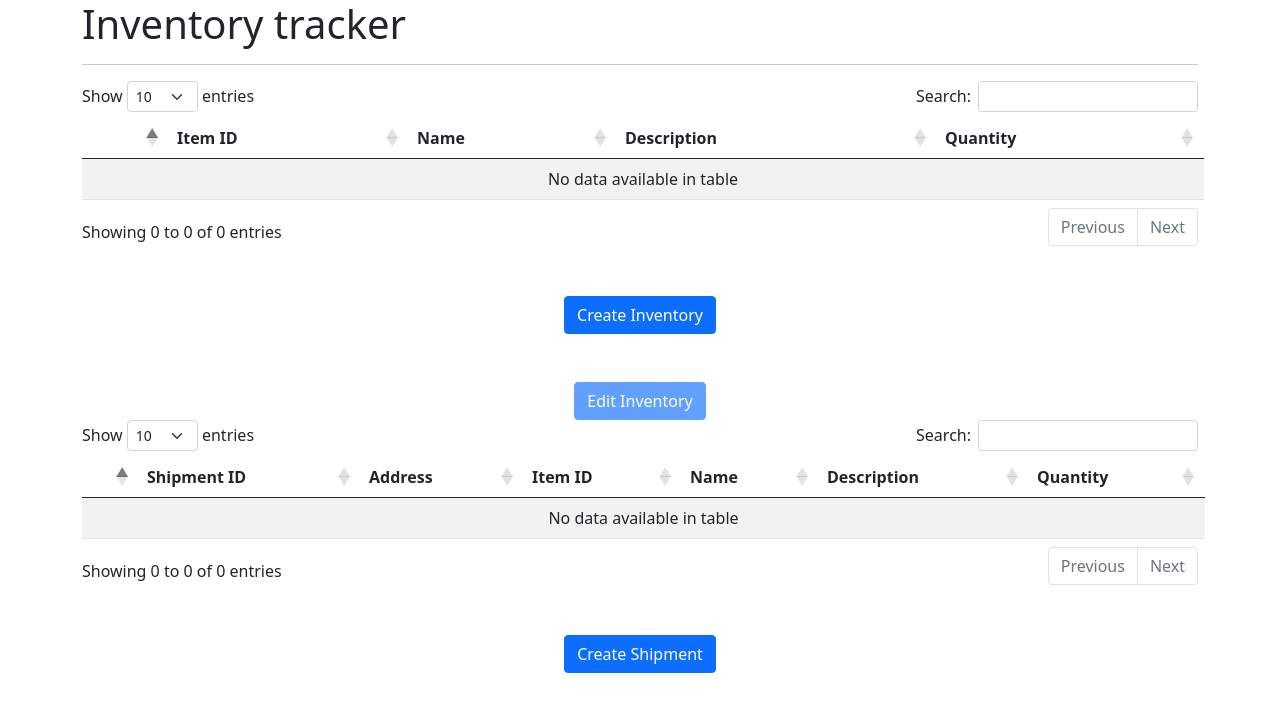
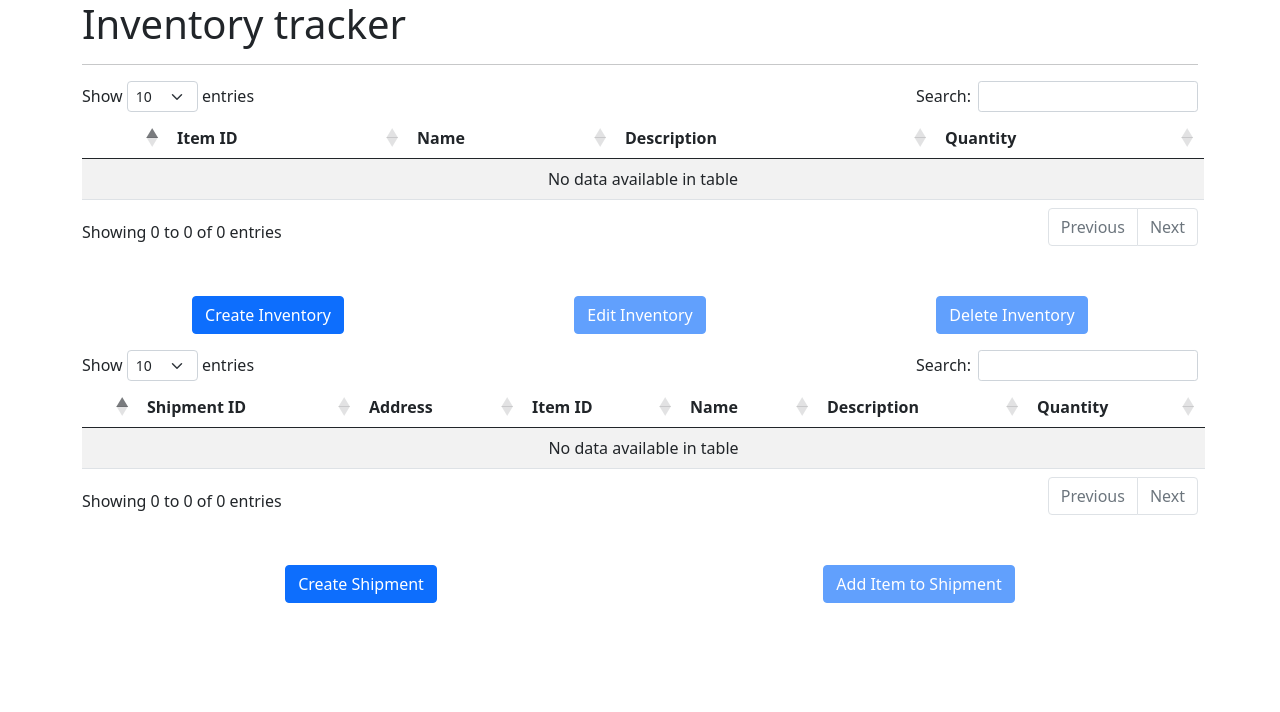
Before and after one commit to el-g-1/inventory_tracker, a Flask app: page / in a window 1280 px wide. Shown: the top 712 px of the page. Run offline with Flask 2, Linux system fonts and the light colour scheme; data that the repository does not hold is empty; some libraries are stand-ins or nearby versions.

Commit message:
Added "Delete Inventory" and "Add Item to Shipment" buttons

```diff
--- a/inventory_tracker/templates/tables.html
+++ b/inventory_tracker/templates/tables.html
@@ -16,17 +16,29 @@
   </tbody>
 </table>
 
-<!-- Click on Modal Button -->
-<button id="buttonCreateInventory" type="button" class="btn btn-primary mx-auto d-block mt-5" data-bs-toggle="modal"
-  data-bs-target="#inventoryModalForm">
+<div class="container mb-3">
+  <div class="row">
+    <div class="col">
+      <button id="createInventoryButton" type="button" class="btn btn-primary mx-auto d-block mt-5"
+        data-bs-toggle="modal" data-bs-target="#inventoryModalForm">
         Create Inventory
       </button>
-<button id="buttonEditInventory" type="button" class="btn btn-primary mx-auto d-block mt-5" data-bs-toggle="modal"
+    </div>
+    <div class="col">
+      <button id="editInventoryButton" type="button" class="btn btn-primary mx-auto d-block mt-5" data-bs-toggle="modal"
         data-bs-target="#inventoryModalForm">
         Edit Inventory
       </button>
+    </div>
+    <div class="col">
+      <button id="deleteInventoryButton" type="button" class="btn btn-primary mx-auto d-block mt-5">
+        Delete Inventory
+      </button>
+    </div>
+  </div>
+</div>
 
-<!-- Modal -->
+
 <div class="modal fade" id="inventoryModalForm" tabindex="-1" aria-labelledby="inventoryModalLabel" aria-hidden="true">
   <div class="modal-dialog">
     <div class="modal-content">
@@ -42,17 +54,17 @@
           </div>
           <div class="mb-3">
             <label class="form-label">Name</label>
-            <input type="text" class="form-control" id="inventoryFormName" name="name" placeholder="Item Name" />
+            <input type="text" class="form-control" id="inventoryFormName" name="name" placeholder="Enter Item Name" />
           </div>
           <div class="mb-3">
             <label class="form-label">Description</label>
             <input type="text" class="form-control" id="inventoryFormDescription" name="description"
-              placeholder="Item Description" />
+              placeholder="Enter Item Description" />
           </div>
           <div class="mb-3">
             <label class="form-label">Quantity</label>
             <input type="number" class="form-control" id="inventoryFormQuantity" name="quantity"
-              placeholder="Item Quantity" min="0" step="1" />
+              placeholder="Enter Item Quantity" min="0" step="1" />
           </div>
           <div class="modal-footer d-block">
             <button type="submit" class="btn btn-warning float-end" id='inventoryFormSubmit'>Edit</button>
@@ -80,34 +92,50 @@
   </tbody>
 </table>
 
-<!-- Click on Modal Button -->
-<button id="buttonCreateShipment" type="button" class="btn btn-primary mx-auto d-block mt-5" data-bs-toggle="modal"
-  data-bs-target="#shipmentModalForm">
+<div class="container mb-3">
+  <div class="row">
+    <div class="col">
+      <button id="createShipmentButton" type="button" class="btn btn-primary mx-auto d-block mt-5"
+        data-bs-toggle="modal" data-bs-target="#shipmentModalForm">
         Create Shipment
       </button>
+    </div>
+    <div class="col">
+      <button id="addToShipmentButton" type="button" class="btn btn-primary mx-auto d-block mt-5" data-bs-toggle="modal"
+        data-bs-target="#shipmentModalForm">
+        Add Item to Shipment
+      </button>
+    </div>
+  </div>
+</div>
 
-<!-- Modal -->
 <div class="modal fade" id="shipmentModalForm" tabindex="-1" aria-labelledby="shipmentModalLabel" aria-hidden="true">
   <div class="modal-dialog">
     <div class="modal-content">
       <div class="modal-header">
-        <h5 class="modal-title" id="shipmentModalLabel">Create Shipment</h5>
+        <h5 class="modal-title" id="shipmentModalLabel">Create/Add Shipment</h5>
         <button type="button" class="btn-close" data-bs-dismiss="modal" aria-label="Close"></button>
       </div>
       <div class="modal-body">
         <form id="shipmentForm">
           <div class="mb-3">
+            <label class="form-label">Shipment ID</label>
+            <input type="text" class="form-control" id="shipmentFormId" name="shipment_id" placeholder="" disabled />
+          </div>
+          <div class="mb-3">
             <label class="form-label">Address</label>
-            <input type="text" class="form-control" id="shipmentFormAddress" name="address" placeholder="" />
+            <input type="text" class="form-control" id="shipmentFormAddress" name="address"
+              placeholder="Enter Shipment Address" />
           </div>
           <div class="mb-3">
             <label class="form-label">Item ID</label>
-            <input type="text" class="form-control" id="shipmentFormItemId" name="item_id" placeholder="" />
+            <input type="text" class="form-control" id="shipmentFormItemId" name="item_id"
+              placeholder="Enter Shipment Item ID" />
           </div>
           <div class="mb-3">
             <label class="form-label">Quantity</label>
             <input type="number" class="form-control" id="shipmentFormQuantity" name="quantity"
-              placeholder="Item Quantity" min="0" step="1" />
+              placeholder="Enter Shipment Quantity" min="0" step="1" />
           </div>
           <div class="modal-footer d-block">
             <button type="submit" class="btn btn-warning float-end" id='shipmentFormSubmit'>Create</button>
@@ -118,8 +146,7 @@
   </div>
 </div>
 
-<div id='alerts'>
-</div>
+<div id='alerts' class='mb-3'></div>
 {% endblock %}
 
 {% block scripts %}
@@ -168,13 +195,19 @@
         selector: 'td:first-child'
       },
     });
-    let changeEditButtonState = function () {
+    let changeButtonsState = function () {
       let selected = inventoryDataTable.rows({ selected: true }).data();
-      $('#buttonEditInventory').prop('disabled', selected.length != 1);
+      $('#editInventoryButton').prop('disabled', selected.length != 1);
+      $('#deleteInventoryButton').prop('disabled', selected.length != 1);
     };
-    changeEditButtonState();
-    inventoryDataTable.on('select', changeEditButtonState);
-    inventoryDataTable.on('deselect', changeEditButtonState);
+    changeButtonsState();
+    inventoryDataTable.on('select', changeButtonsState);
+    inventoryDataTable.on('deselect', changeButtonsState);
+    inventoryDataTable.on('draw', changeButtonsState);
+  }
+
+  function reloadInventory() {
+    inventoryDataTable.ajax.reload();
   }
 
   var shipmentDataTable = null;
@@ -230,10 +263,14 @@
         selector: 'td:first-child'
       },
     });
-  }
-
-  function reloadInventory() {
-    inventoryDataTable.ajax.reload();
+    let changeButtonsState = function () {
+      let selected = shipmentDataTable.rows({ selected: true }).data();
+      $('#addToShipmentButton').prop('disabled', selected.length != 1);
+    };
+    changeButtonsState();
+    shipmentDataTable.on('select', changeButtonsState);
+    shipmentDataTable.on('deselect', changeButtonsState);
+    shipmentDataTable.on('draw', changeButtonsState);
   }
 
   function reloadShipments() {
@@ -251,16 +288,19 @@
   });
 
   function addAlert(message) {
-    $('#alerts').append(`<div class="alert alert-danger alert-dismissible fade show" role="alert">
+    $('#alerts').append(`
+      <div class="alert alert-danger alert-dismissible fade show" role="alert">
       ${message}
-      <button type="button" class="btn-close" data-bs-dismiss="alert" aria-label="Close"></button>
-</div>`);
+      <button type="button" class="btn-close" data-bs-dismiss="alert" aria-label="Close">
+      </button>
+      </div>
+    `);
   }
 
-  function doPost(method, data, success_fn) {
+  function doRequest(method, url, data, success_fn) {
     $.ajax({
-      type: "POST",
-      url: method,
+      type: method,
+      url: url,
       data: JSON.stringify(data),
       success: function (data) {
         let parsed = {};
@@ -290,6 +330,14 @@
     });
   }
 
+  function doPost(url, data, success_fn) {
+    return doRequest("POST", url, data, success_fn);
+  }
+
+  function doDelete(url, data, success_fn) {
+    return doRequest("DELETE", url, data, success_fn);
+  }
+
   $("#inventoryForm").on("submit", function (event) {
     event.preventDefault();
     $('#inventoryModalForm').modal('hide');
@@ -298,7 +346,20 @@
     for (let i in form) {
       data[form[i].name] = form[i].value;
     }
-    if ($('#inventoryFormSubmit').html() == "Edit") {
+    if ($('#inventoryFormSubmit').html() == "Create") {
+      doPost("/api/items/create", { name: data.name, description: data.description }, function (resp) {
+        if (!resp.id) {
+          addAlert('<strong>Failure</strong>Server did not return new item ID');
+          return;
+        }
+        doPost("/api/inventory/create", {
+          item_id: Number(resp.id),
+          quantity: Number(data.quantity)
+        }, function () {
+          reloadInventory();
+        });
+      });
+    } else {
       let selected = inventoryDataTable.rows({ selected: true }).data()[0];
       doPost("/api/inventory/edit", {
         id: Number(selected.inventory_id),
@@ -315,18 +376,7 @@
         function (resp) {
           refresh();
         });
-    } else {
-      doPost("/api/items/create", { name: data.name, description: data.description }, function (resp) {
-        if (!resp.id) { addAlert('<strong>Failure</strong>Server did not return new item ID'); return; }
-        doPost("/api/inventory/create", {
-          item_id: Number(resp.id),
-          quantity: Number(data.quantity)
-        }, function () {
-          reloadInventory();
-        });
-      });
     }
-    return true;
   });
 
   function setContentInInventoryModalForm(data) {
@@ -340,17 +390,24 @@
     setContentInInventoryModalForm({});
   }
 
-  $("#buttonCreateInventory").on("click", function (event) {
+  $("#createInventoryButton").on("click", function (event) {
     clearContentInInventoryModalForm();
     $('#inventoryFormSubmit').html('Create');
   });
-  $("#buttonEditInventory").on("click", function (event) {
+  $("#editInventoryButton").on("click", function (event) {
     clearContentInInventoryModalForm();
     $('#inventoryFormSubmit').html('Edit');
     let selected = inventoryDataTable.rows({ selected: true }).data();
     if (selected.length == 1) {
       setContentInInventoryModalForm(selected[0]);
     }
+  });
+  $("#deleteInventoryButton").on("click", function (event) {
+    let selected = inventoryDataTable.rows({ selected: true }).data()[0];
+    doDelete('api/inventory/delete', { id: Number(selected.inventory_id) },
+      function () {
+        reloadInventory();
+      });
   });
 
   $("#shipmentForm").on("submit", function (event) {
@@ -361,6 +418,7 @@
     for (let i in form) {
       data[form[i].name] = form[i].value;
     }
+    if ($('#shipmentFormSubmit').html() == "Create") {
     doPost("api/shipments/create", { address: data.address }, function (resp) {
       if (!resp.id) {
         addAlert('<strong>Failure</strong>Server did not return new shipment ID');
@@ -371,11 +429,43 @@
         item_id: Number(data.item_id),
         quantity: Number(data.quantity)
       }, function () {
-        reloadShipments();
+        refresh();
       });
     });
+  } else {
+    let selected = shipmentDataTable.rows({ selected: true }).data()[0];
+    doPost("/api/shipment_inventory/create", {
+        shipment_id: Number(selected.shipment_id),
+        item_id: Number(data.item_id),
+        quantity: Number(data.quantity)
+      }, function () {
+        refresh();
+      });
+  }
+  });
+
+  function setContentInShipmentModalForm(data) {
+    $("#shipmentFormId").val(data.shipment_id);
+    $("#shipmentFormAddress").val(data.address);
+  }
+
+  function clearContentInShipmentModalForm() {
+    setContentInShipmentModalForm({});
+    $('#shipmentFormAddress').prop('disabled', false);
+  }
+
+  $("#createShipmentButton").on("click", function (event) {
+    clearContentInShipmentModalForm();
+    $('#shipmentFormSubmit').html('Create');
+  });
+  $("#addToShipmentButton").on("click", function (event) {
+    clearContentInShipmentModalForm();
+    $('#shipmentFormSubmit').html('Add to Shipment');
+    let selected = shipmentDataTable.rows({ selected: true }).data();
+    if (selected.length == 1) {
+      setContentInShipmentModalForm(selected[0]);
+      $('#shipmentFormAddress').prop('disabled', true);
+    }
   });
 </script>
 {% endblock %}
-template.html
-Displaying template.html.
```
Lines whose indentation alone changed are shown as unchanged.
